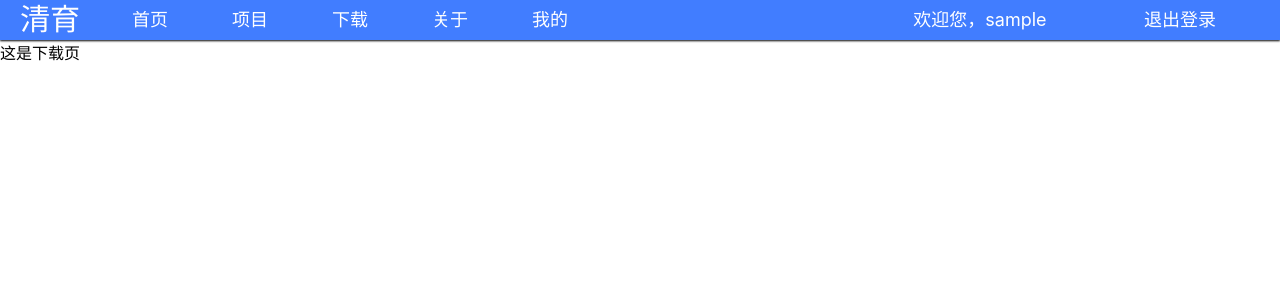
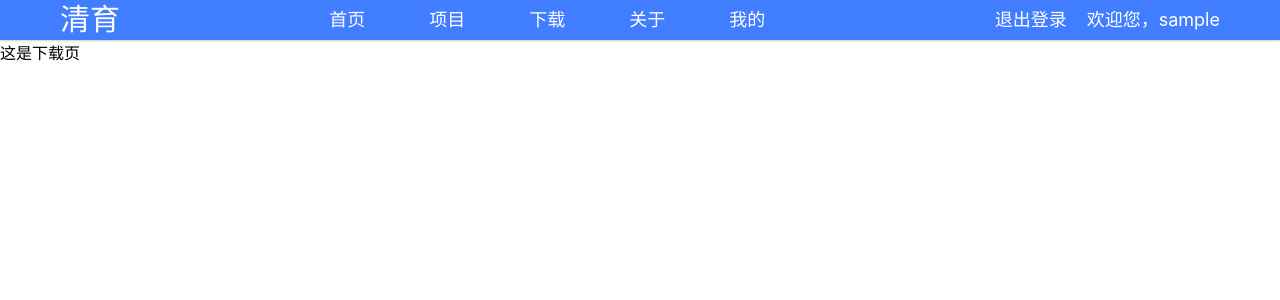
Before and after one commit to QingBeryl/qingyuweb, a Flask app: page /down in a window 1280 px wide. Shown: the top 300 px of the page. Run offline with Flask 3, Linux system fonts and the light colour scheme; the visitor is signed in with stand-in values (Sample User, id 1).

Commit message:
首页移动端适配

```diff
--- a/static/bp/index_bp/css/base.css
+++ b/static/bp/index_bp/css/base.css
@@ -1,80 +1,211 @@
-/*导航栏样式*/
-.nav{
-    height: 40px;
-    background-color: #417dff;
-    /* 阴影 */
-    box-shadow: 0 1px 2px;
+/* 全局重置 */
+* {
+    margin: 0;
+    padding: 0;
+    box-sizing: border-box;
+    text-decoration: none;
+    list-style: none;
+    font-family: -apple-system, BlinkMacSystemFont, 'Segoe UI', Roboto, sans-serif;
 }
 
-/* 去掉各种不必要 */
-*{
-    margin: 0;
-    padding: 0;
-    text-decoration: none;
-    list-style: none;
+/* ==============================
+   导航栏容器（桌面端）
+   ============================== */
+.nav {
+    background-color: #417dff;
+    box-shadow: 0 1px 2px rgba(0, 0, 0, 0.2);
+    position: relative;
+    z-index: 1000;
 }
 
-.btli{
-    float: left;
+.nav-container {
+    max-width: 1200px;
+    margin: 0 auto;
+    height: 40px;
+    display: flex;
+    align-items: center;
+    justify-content: space-between;
+    padding: 0 20px;
+}
+
+/* 左侧Logo */
+.nav-logo {
+    flex-shrink: 0;
+}
+
+.qing {
+    color: #ffffff;
+    font-size: 30px;
+    font-family: kaiti, "楷体", serif;
+    line-height: 40px;
+}
+
+/* 桌面端导航 */
+.desktop-nav {
+    display: flex;
+    height: 100%;
+}
+
+.btli {
     width: 100px;
+    height: 100%;
     line-height: 40px;
     text-align: center;
 }
 
-.bail{
-    float: right;
-    width: 200px;
-    line-height: 40px;
-    text-align: center;
-    color: #ffffff;
-    font-size: 18px;
-}
-
-.navlist a{
+.desktop-nav a {
     color: #ffffff;
     font-size: 18px;
     display: block;
+    height: 100%;
+    transition: background-color 0.2s ease;
 }
 
-.navlist a:hover{
+.desktop-nav a:hover {
     background-color: #666;
 }
 
-.qing{
-    color: #ffffff;
-    font-size: 30px;
-    font-family: kaiti;
+/* 桌面端用户信息 */
+.desktop-user {
+    display: flex;
+    align-items: center;
 }
 
-.nav a:hover{
-    background-color: #666;
+.bail {
+    margin-left: 20px;
+    color: #ffffff;
+    font-size: 18px;
+    line-height: 40px;
+    transition: opacity 0.2s ease;
 }
 
-/*@media (max-width: 768px) {*/
-/*    .btli{*/
-/*        float: left;*/
-/*        width: 50px;*/
-/*        line-height: 40px;*/
-/*        text-align: center;*/
-/*    }*/
+.bail:hover {
+    opacity: 0.8;
+}
 
-/*    .bail{*/
-/*        float: right;*/
-/*        width: 75px;*/
-/*        line-height: 40px;*/
-/*        text-align: center;*/
-/*        color: #ffffff;*/
-/*        font-size: 14px;*/
-/*    }*/
-/*}*/
+/* ==============================
+   移动端汉堡菜单
+   ============================== */
+.hamburger {
+    display: none;
+    flex-direction: column;
+    justify-content: center;
+    align-items: center;
+    width: 30px;
+    height: 30px;
+    cursor: pointer;
+    z-index: 1001;
+}
 
+.hamburger span {
+    display: block;
+    width: 22px;
+    height: 2px;
+    background-color: #ffffff;
+    margin: 3px 0;
+    transition: all 0.3s ease;
+}
 
-/*弹窗样式*/
-* {
-    margin: 0;
-    padding: 0;
-    box-sizing: border-box;
-    font-family: -apple-system, BlinkMacSystemFont, 'Segoe UI', Roboto, sans-serif;
+/* 汉堡按钮激活状态（变成叉号） */
+.hamburger.active span:nth-child(1) {
+    transform: translateY(8px) rotate(45deg);
+}
+
+.hamburger.active span:nth-child(2) {
+    opacity: 0;
+}
+
+.hamburger.active span:nth-child(3) {
+    transform: translateY(-8px) rotate(-45deg);
+}
+
+/* 移动端菜单抽屉 */
+.mobile-menu {
+    position: fixed;
+    top: 40px;
+    right: -100%;
+    width: 70%;
+    max-width: 280px;
+    height: calc(100vh - 40px);
+    background-color: #ffffff;
+    box-shadow: -2px 0 10px rgba(0, 0, 0, 0.1);
+    transition: right 0.3s ease;
+    z-index: 999;
+    overflow-y: auto;
+}
+
+.mobile-menu.active {
+    right: 0;
+}
+
+/* 移动端导航列表 */
+.mobile-navlist {
+    padding: 20px 0;
+}
+
+.mobile-navlist li {
+    width: 100%;
+}
+
+.mobile-navlist a {
+    display: block;
+    padding: 15px 25px;
+    color: #333;
+    font-size: 16px;
+    border-bottom: 1px solid #f0f0f0;
+    transition: background-color 0.2s ease;
+}
+
+.mobile-navlist a:hover {
+    background-color: #f5f5f5;
+}
+
+/* 移动端用户信息 */
+.mobile-user {
+    padding: 20px 25px;
+    border-top: 1px solid #e0e0e0;
+}
+
+.mobile-welcome {
+    display: block;
+    color: #666;
+    font-size: 14px;
+    margin-bottom: 15px;
+}
+
+.mobile-login, .mobile-logout {
+    display: block;
+    width: 100%;
+    padding: 10px 0;
+    text-align: center;
+    background-color: #417dff;
+    color: #ffffff;
+    border-radius: 4px;
+    font-size: 14px;
+    transition: background-color 0.2s ease;
+}
+
+.mobile-login:hover, .mobile-logout:hover {
+    background-color: #3366cc;
+}
+
+/* 菜单遮罩层 */
+.menu-overlay {
+    position: fixed;
+    top: 40px;
+    left: 0;
+    width: 100%;
+    height: calc(100vh - 40px);
+    background-color: rgba(0, 0, 0, 0.3);
+    z-index: 998;
+    opacity: 0;
+    visibility: hidden;
+    transition: all 0.3s ease;
+}
+
+.menu-overlay.active {
+    opacity: 1;
+    visibility: visible;
 }
 
 /* ==============================
--- a/templates/base/index_base.html
+++ b/templates/base/index_base.html
@@ -1,23 +1,31 @@
 <!DOCTYPE html>
-<html lang="en">
+<html lang="zh-CN">
 <head>
     <meta charset="UTF-8">
     <meta name="viewport" content="width=device-width, initial-scale=1.0">
     <title>{% block title %}清育{% endblock %}</title>
     <link rel="stylesheet" href="/static/bp/index_bp/css/base.css">
-    <link rel="stylesheet" href="/static/bp/index_bp/js/base.js">
 </head>
 <body>
     <!-- 导航条 -->
     <div class="nav">
-        <ul class="navlist">
-            <li class="btli" id="index"><p class="qing">清育</p></li>
+        <div class="nav-container">
+            <!-- 左侧Logo -->
+            <div class="nav-logo">
+                <p class="qing">清育</p>
+            </div>
+
+            <!-- 桌面端导航 -->
+            <ul class="navlist desktop-nav">
                 <li class="btli"><a href="{{url_for('index_bp.index')}}">首页</a></li>
                 <li class="btli"><a href="{{url_for('index_bp.project')}}">项目</a></li>
                 <li class="btli"><a href="{{url_for('index_bp.down')}}">下载</a></li>
                 <li class="btli"><a href="{{url_for('index_bp.about')}}">关于</a></li>
                 <li class="btli"><a href="{{url_for('index_bp.mine')}}">我的</a></li>
             </ul>
+
+            <!-- 桌面端用户信息 -->
+            <div class="desktop-user">
                 {% if username %}
                     <a href="{{url_for('index_bp.logout')}}" class="bail">退出登录</a>
                     <span class="bail">欢迎您，{{ username }}</span>
@@ -25,6 +33,37 @@
                     <a href="{{url_for('index_bp.login')}}" class="bail">登录</a>
                 {% endif %}
             </div>
+
+            <!-- 移动端汉堡按钮 -->
+            <div class="hamburger" id="hamburger">
+                <span></span>
+                <span></span>
+                <span></span>
+            </div>
+        </div>
+
+        <!-- 移动端菜单抽屉 -->
+        <div class="mobile-menu" id="mobileMenu">
+            <ul class="mobile-navlist">
+                <li><a href="{{url_for('index_bp.index')}}">首页</a></li>
+                <li><a href="{{url_for('index_bp.project')}}">项目</a></li>
+                <li><a href="{{url_for('index_bp.down')}}">下载</a></li>
+                <li><a href="{{url_for('index_bp.about')}}">关于</a></li>
+                <li><a href="{{url_for('index_bp.mine')}}">我的</a></li>
+            </ul>
+
+            <!-- 移动端用户信息 -->
+            <div class="mobile-user">
+                {% if username %}
+                    <span class="mobile-welcome">欢迎您，{{ username }}</span>
+                    <a href="{{url_for('index_bp.logout')}}" class="mobile-logout">退出登录</a>
+                {% else %}
+                    <a href="{{url_for('index_bp.login')}}" class="mobile-login">登录</a>
+                {% endif %}
+            </div>
+        </div>
+    </div>
+
     {% with messages = get_flashed_messages(with_categories=true) %}
         {% if messages %}
             {% for category, message in messages %}
@@ -51,7 +90,9 @@
             {% endfor %}
         {% endif %}
     {% endwith %}
+
     {% block content %}{% endblock %}
+
+    <script src="/static/bp/index_bp/js/base.js"></script>
 </body>
-<script src="/static/bp/index_bp/js/base.js"></script>
 </html>
```
Also changed, not shown: other parts of static/bp/index_bp/css/base.css (+83 -0 lines), static/bp/index_bp/js/base.js (+50 -0 lines). Lines whose indentation alone changed are shown as unchanged.
